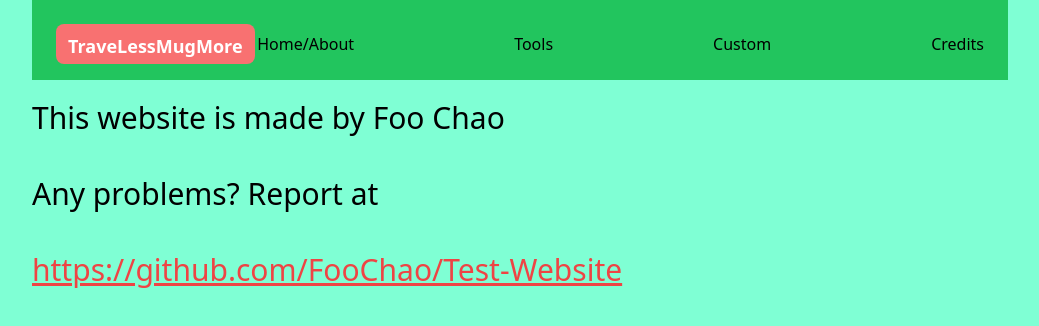
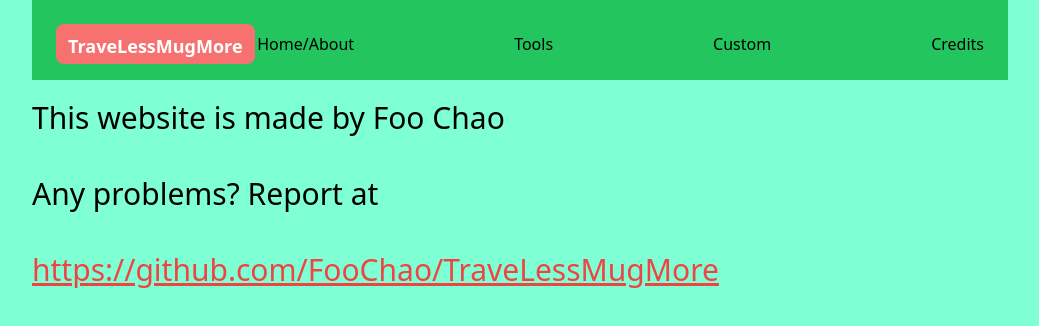
Before and after one commit to FooChao/TraveLessMugMore, a React (Vite) app: page /Credits in a window 1280 px wide. Shown: the top 326 px of the page, without its empty margins (120-1159 px from the left). Built offline with nearby package versions, Linux system fonts and the light colour scheme.

Commit message:
Twenty-Eighth Commit : Changed Credit

```diff
--- a/src/pages/CreditsPage.jsx
+++ b/src/pages/CreditsPage.jsx
@@ -6,7 +6,7 @@ const CreditsPage = () => {
 
         <p className="text-3xl mb-10">This website is made by Foo Chao</p>
         <p className="text-3xl mb-10">Any problems? Report at</p>
-        <a className="text-3xl mb-10 underline text-red-500 hover:text-red-700" href='https://github.com/FooChao/Test-Website' target='_blank'>https://github.com/FooChao/Test-Website</a>
+        <a className="text-3xl mb-10 underline text-red-500 hover:text-red-700" href='https://github.com/FooChao/TraveLessMugMore' target='_blank'>https://github.com/FooChao/TraveLessMugMore</a>
 
     </div>
   )
```
